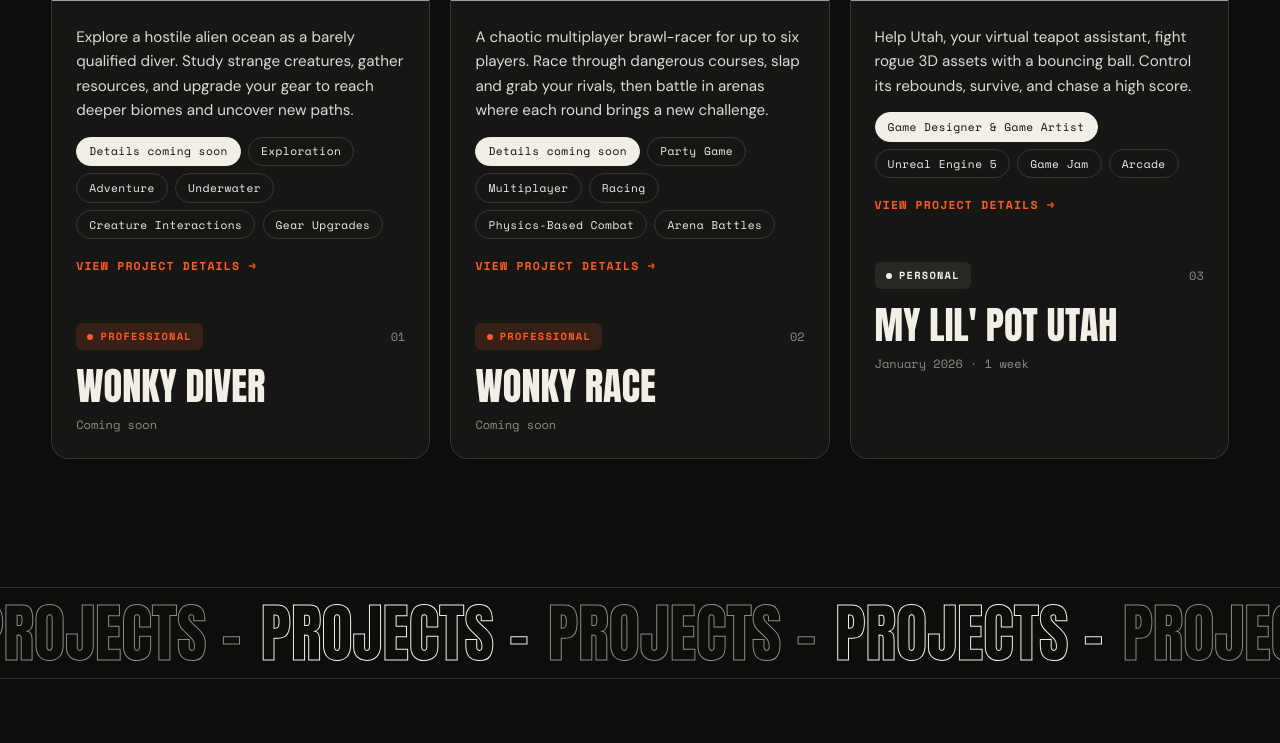
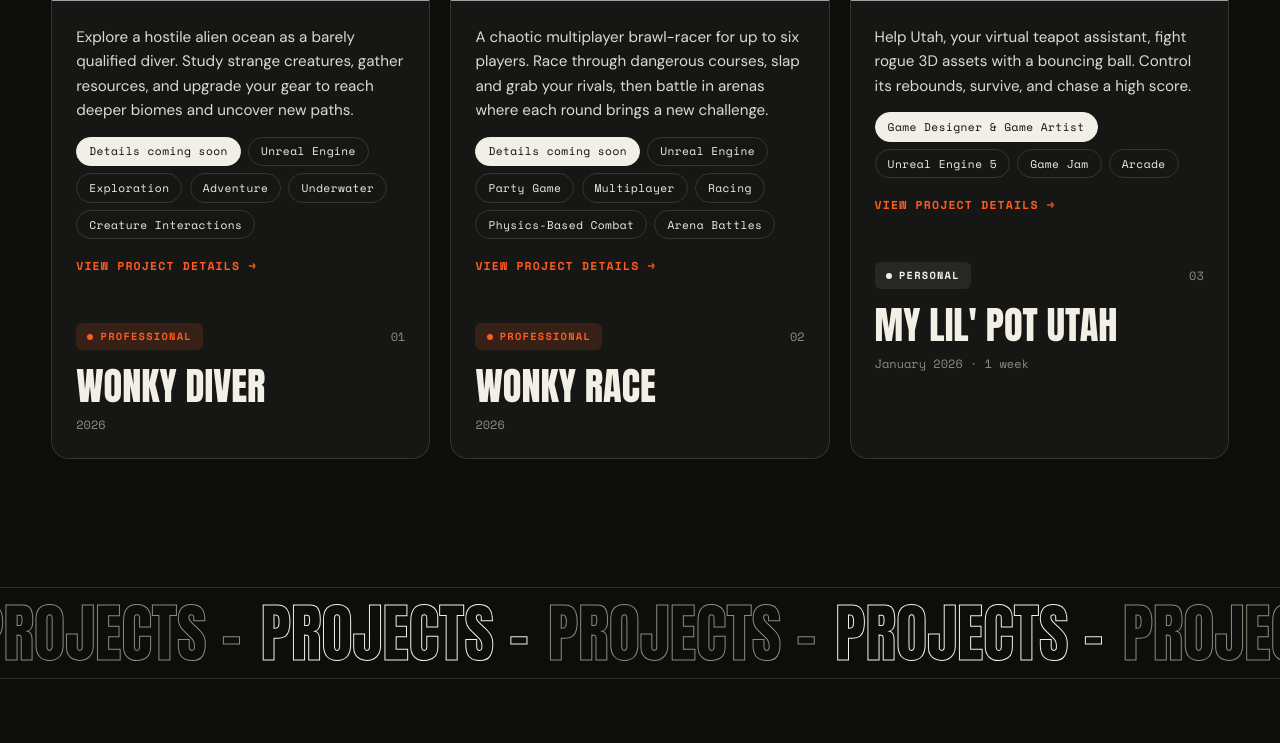
Before and after one commit to PlanteTropGrasse/portfolio, a React (Vite) app: page / in a window 1280 px wide. Shown: the part 740-1483 px from the top of the page. Built offline with nearby package versions, Linux system fonts and the light colour scheme; grey boxes are pictures that could not be loaded.

Commit message:
Update Wonky metadata and simplify about section

```diff
--- a/src/components/About.tsx
+++ b/src/components/About.tsx
@@ -3,7 +3,6 @@ import MarqueeBanner from './MarqueeBanner';
 import SectionLabel from './SectionLabel';
 import Skills from './Skills';
 import Education from './Education';
-import Experience from './Experience';
 import Contact from './Contact';
 import './About.css';
 
@@ -25,7 +24,6 @@ export default function About() {
         </div>
         <Skills />
         <Education />
-        <Experience />
       </div>
       <Contact />
     </section>
--- a/src/data/portfolio.ts
+++ b/src/data/portfolio.ts
@@ -47,7 +47,7 @@ export const socials: SocialLink[] = [
 ];
 
 export const about = {
-  lead: 'Trilingual Game Design Expert',
+  lead: 'Trilingual Game Design Enthusiast',
   paragraphs: [
     'This portfolio offers a glimpse into the creative thinking I have explored in recent years across different projects and fields.',
     'Whether in video games or live events, I cannot help but take a fresh, critical look at the games I create or play.',
@@ -67,14 +67,11 @@ export const skills: Skill[] = [
 export const secondarySkills: string[] = [
   'Unreal Engine',
   'C / C++',
-  'Team-Building Design',
+  'IRL Event Design',
   'Arts & VFX',
   'Da Vinci Resolve',
   'Figma',
   'Game Design Docs (GDD)',
-  'French (Native)',
-  'Spanish (Bilingual)',
-  'English (Fluent)',
 ];
 
 // Project categories, in filter order.
@@ -103,9 +100,9 @@ export const projects: Project[] = [
       poster: '/projects/wonky-diver-cover.png',
     },
     title: 'Wonky Diver',
-    duration: 'Coming soon',
+    duration: '2026',
     role: 'Details coming soon',
-    tags: ['Exploration', 'Adventure', 'Underwater', 'Creature Interactions', 'Gear Upgrades'],
+    tags: ['Unreal Engine', 'Exploration', 'Adventure', 'Underwater', 'Creature Interactions'],
     category: 'Professional',
     description: 'Explore a hostile alien ocean as a barely qualified diver. Study strange creatures, gather resources, and upgrade your gear to reach deeper biomes and uncover new paths.',
     image: '/projects/wonky-diver-cover.png',
@@ -126,9 +123,9 @@ export const projects: Project[] = [
       poster: '/projects/wonky-race-cover.png',
     },
     title: 'Wonky Race',
-    duration: 'Coming soon',
+    duration: '2026',
     role: 'Details coming soon',
-    tags: ['Party Game', 'Multiplayer', 'Racing', 'Physics-Based Combat', 'Arena Battles'],
+    tags: ['Unreal Engine', 'Party Game', 'Multiplayer', 'Racing', 'Physics-Based Combat', 'Arena Battles'],
     category: 'Professional',
     description: 'A chaotic multiplayer brawl-racer for up to six players. Race through dangerous courses, slap and grab your rivals, then battle in arenas where each round brings a new challenge.',
     image: '/projects/wonky-race-cover.png',
```
